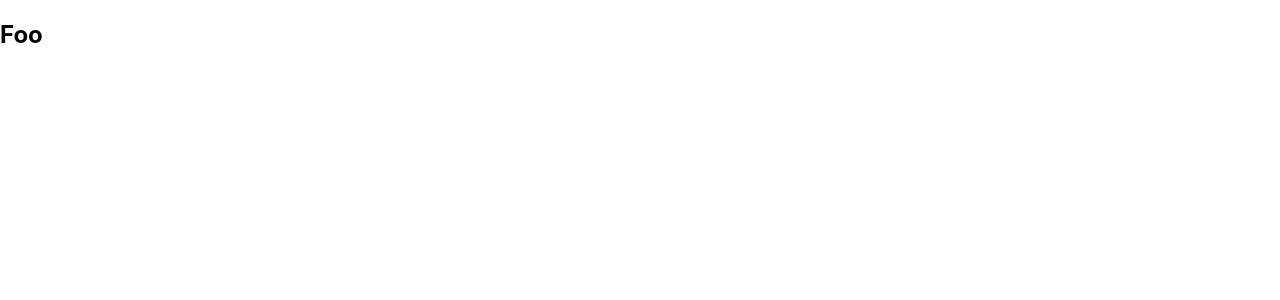
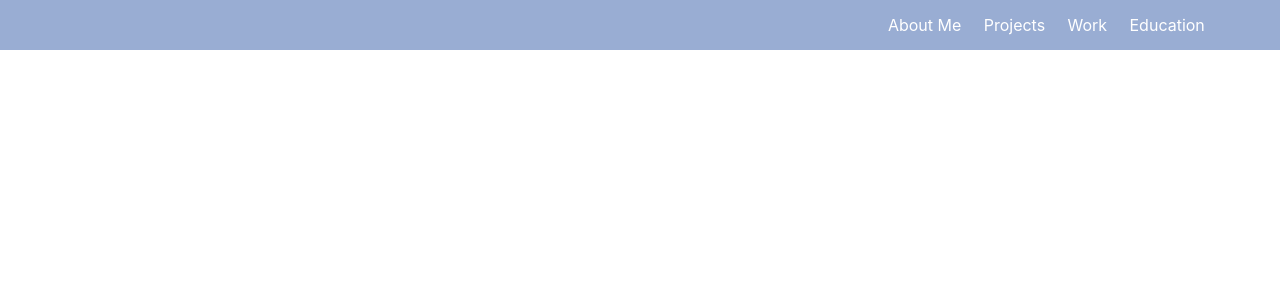
Before and after one commit to k2sebeom/SeBeomLee.io, a React (Create React App) app: page / in a window 1280 px wide. Shown: the top 300 px of the page. Built offline with nearby package versions, Linux system fonts and the light colour scheme.

Commit message:
feat: ADd Header component

```diff
--- a/src/App.tsx
+++ b/src/App.tsx
@@ -3,7 +3,11 @@ import './App.css';
 import Header from './components/layouts/Header';
 
 function App(): JSX.Element {
-  return <Header />;
+  return (
+    <div>
+      <Header />
+    </div>
+  );
 }
 
 export default App;
--- a/src/components/layouts/Header.tsx
+++ b/src/components/layouts/Header.tsx
@@ -3,12 +3,30 @@ import styled from 'styled-components';
 
 const HeaderContainer = styled.nav`
   display: flex;
+  width: 100vw;
+  background-color: ${(props) => props.theme.colors.primaryLight};
+  height: 50px;
+
+  align-items: center;
+  justify-content: flex-end;
+
+  box-sizing: border-box;
+  padding-right: 4rem;
+`;
+
+const HeaderLink = styled.a`
+  color: white;
+  margin-right: 0.7rem;
+  margin-left: 0.7rem;
 `;
 
 function Header(): JSX.Element {
   return (
     <HeaderContainer>
-      <h1>Foo</h1>
+      <HeaderLink>About Me</HeaderLink>
+      <HeaderLink>Projects</HeaderLink>
+      <HeaderLink>Work</HeaderLink>
+      <HeaderLink>Education</HeaderLink>
     </HeaderContainer>
   );
 }
--- a/src/index.tsx
+++ b/src/index.tsx
@@ -1,13 +1,18 @@
 import React from 'react';
 import ReactDOM from 'react-dom/client';
-import './index.css';
+import GlobalStyles from './styles/globalStyles';
+import { ThemeProvider } from 'styled-components';
 import App from './App';
+import theme from './styles/theme';
 import reportWebVitals from './reportWebVitals';
 
 const root = ReactDOM.createRoot(document.getElementById('root') as HTMLElement);
 root.render(
   <React.StrictMode>
-    <App />
+    <ThemeProvider theme={theme}>
+      <GlobalStyles />
+      <App />
+    </ThemeProvider>
   </React.StrictMode>,
 );
 
--- /dev/null
+++ b/src/styles/globalStyles.ts
@@ -0,0 +1,13 @@
+import { createGlobalStyle } from 'styled-components';
+
+const GlobalStyles = createGlobalStyle`
+  body {
+    margin: 0;
+    font-family: -apple-system, BlinkMacSystemFont, 'Segoe UI', 'Roboto', 'Oxygen', 'Ubuntu', 'Cantarell', 'Fira Sans',
+      'Droid Sans', 'Helvetica Neue', sans-serif;
+    -webkit-font-smoothing: antialiased;
+    -moz-osx-font-smoothing: grayscale;
+  }
+`;
+
+export default GlobalStyles;
--- /dev/null
+++ b/src/styles/theme.ts
@@ -0,0 +1,9 @@
+const theme = {
+  colors: {
+    primaryLight: '#99ADD3',
+    primaryDark: '#1A405D',
+    secondaryDark: '#0F2C3E',
+  },
+};
+
+export default theme;
```
